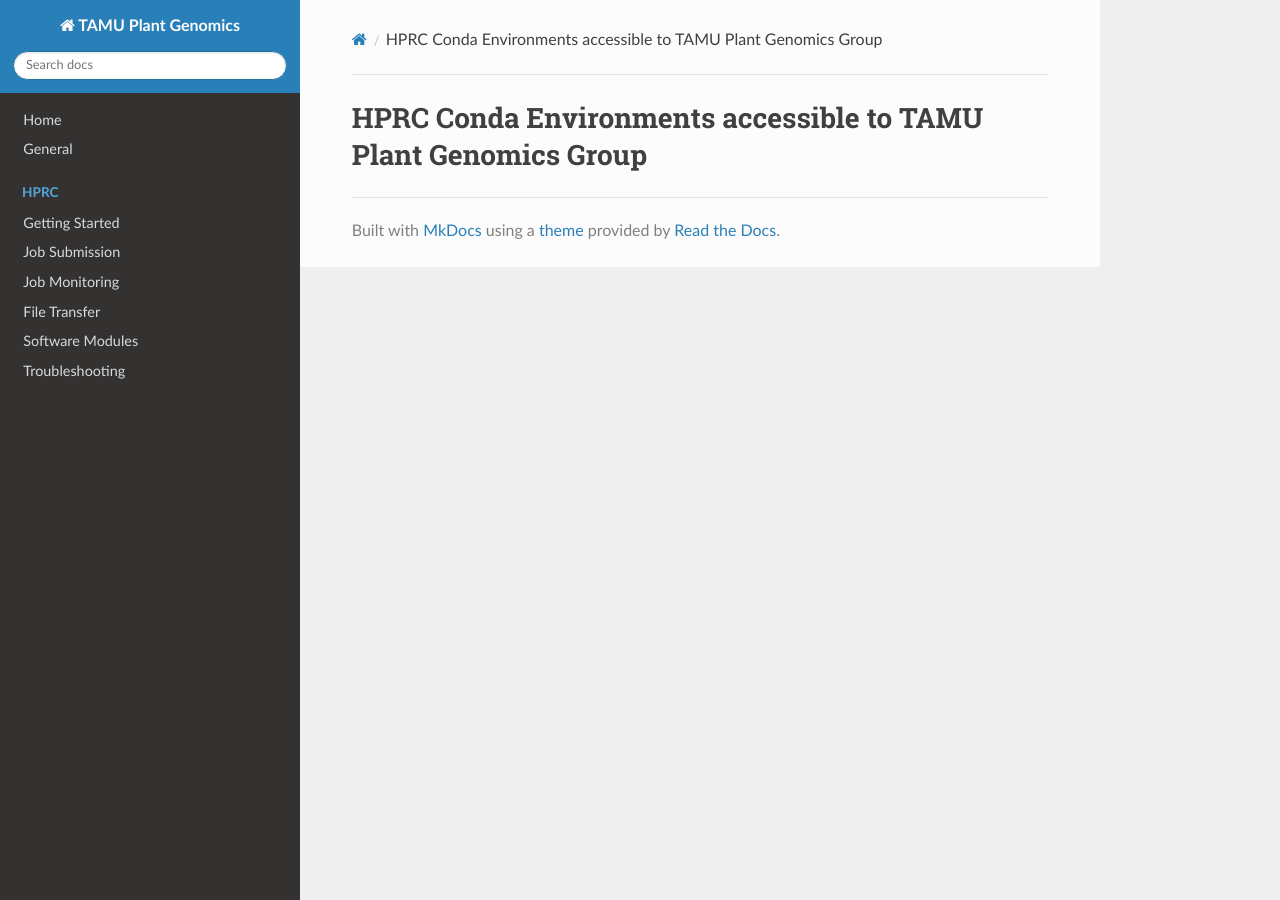
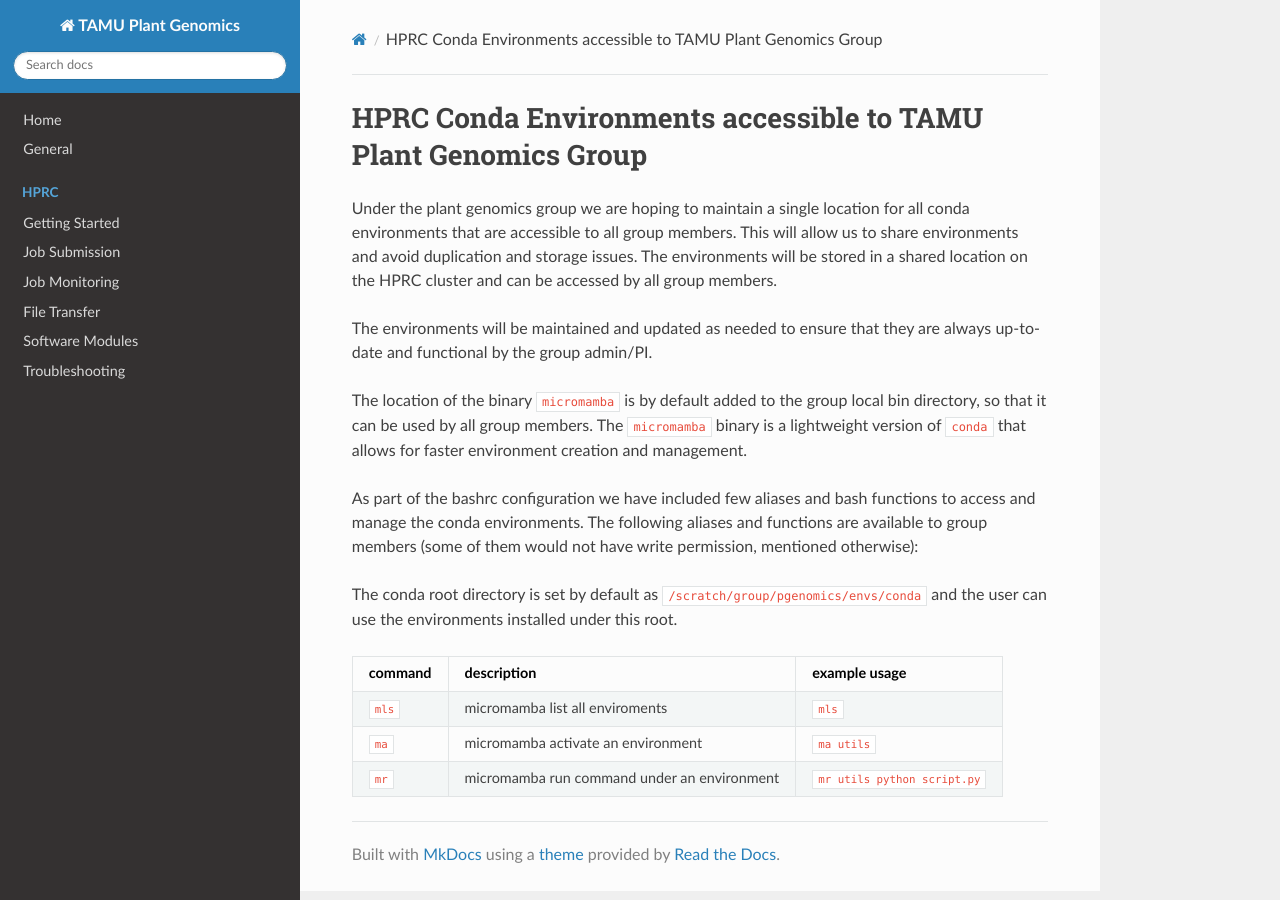
Before and after one commit to tamu-plant-genomics/tamu_hprc, an MkDocs documentation site: the page built from docs/hprc/conda_env.md, in a window 1280 px wide. Built offline with MkDocs 1.6.1, drawn with Linux system fonts in a browser that asks for light colours; nearby versions of some CDN libraries; library files that are not in the unit come from our copies.

Commit message:
mod: more docs

```diff
--- a/docs/hprc/conda_env.md
+++ b/docs/hprc/conda_env.md
@@ -1 +1,17 @@
 # HPRC Conda Environments accessible to TAMU Plant Genomics Group
+
+Under the plant genomics group we are hoping to maintain a single location for all conda environments that are accessible to all group members. This will allow us to share environments and avoid duplication and storage issues. The environments will be stored in a shared location on the HPRC cluster and can be accessed by all group members.
+
+The environments will be maintained and updated as needed to ensure that they are always up-to-date and functional by the group admin/PI.
+
+The location of the binary `micromamba` is by default added to the group local bin directory, so that it can be used by all group members. The `micromamba` binary is a lightweight version of `conda` that allows for faster environment creation and management.
+
+As part of the bashrc configuration we have included few aliases and bash functions to access and manage the conda environments. The following aliases and functions are available to group members (some of them would not have write permission, mentioned otherwise):
+
+The conda root directory is set by default as `/scratch/group/pgenomics/envs/conda` and the user can use the environments installed under this root.
+
+| command | description | example usage |
+| ------- | ----------- | ------------- |
+| `mls`| micromamba list all enviroments| `mls`|
+| `ma` | micromamba activate an environment | `ma utils`|
+| `mr` | micromamba run command under an environment | `mr utils python script.py`|
```
